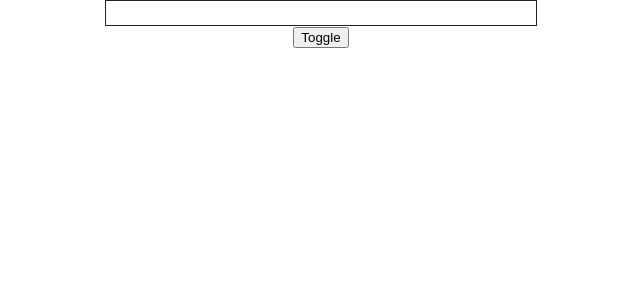
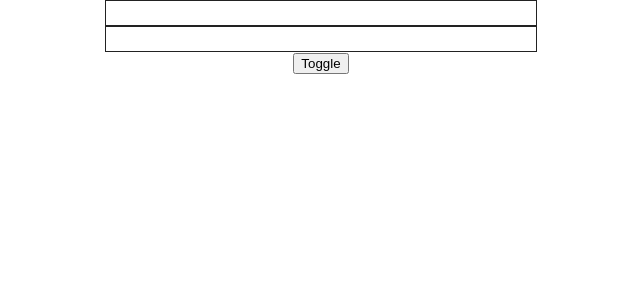
Before and after one commit to Aucante/react-training-advanced, a React (Create React App) app: page / in a window 1280 px wide. Shown: the top 300 px of the page, without its empty margins (319-959 px from the left). Built offline with nearby package versions, Linux system fonts and the light colour scheme; the HTML template or start-up script is replaced by a standard one.

Commit message:
content +

```diff
--- a/src/App.js
+++ b/src/App.js
@@ -14,6 +14,7 @@ function App() {
   return (
     <div className="App">
       <Content />
+      <Content />
       <button onClick={toggleFunc}>Toggle</button>
     </div>
   );
```
